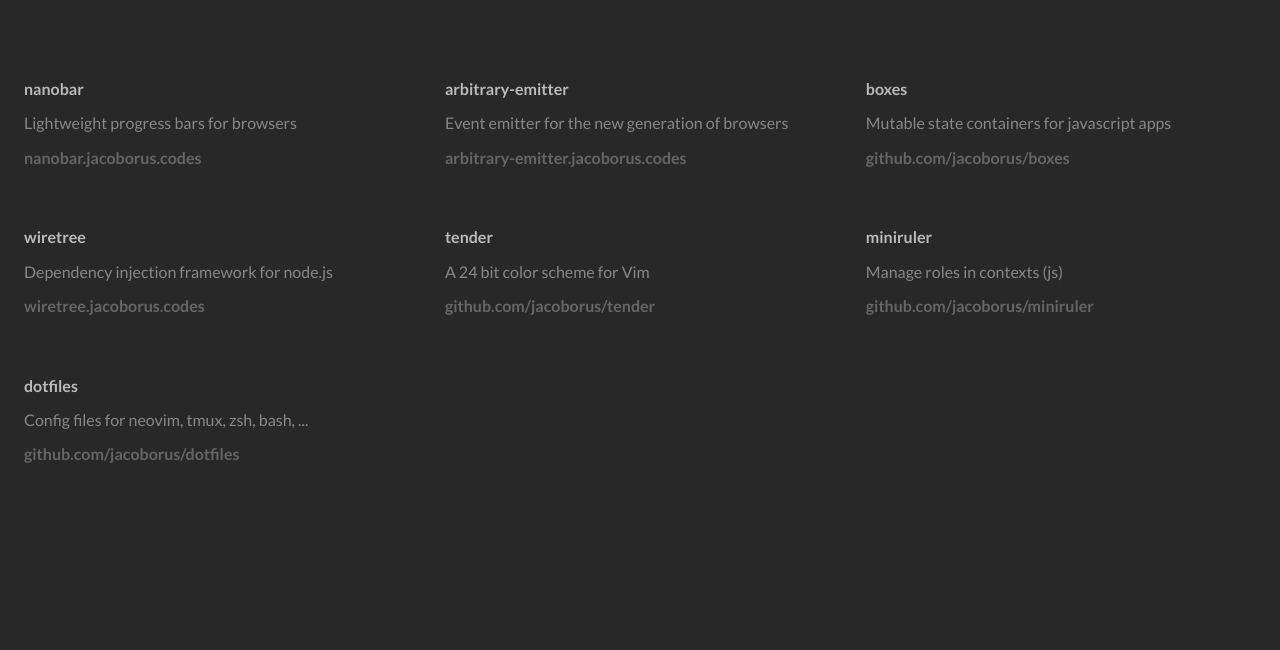
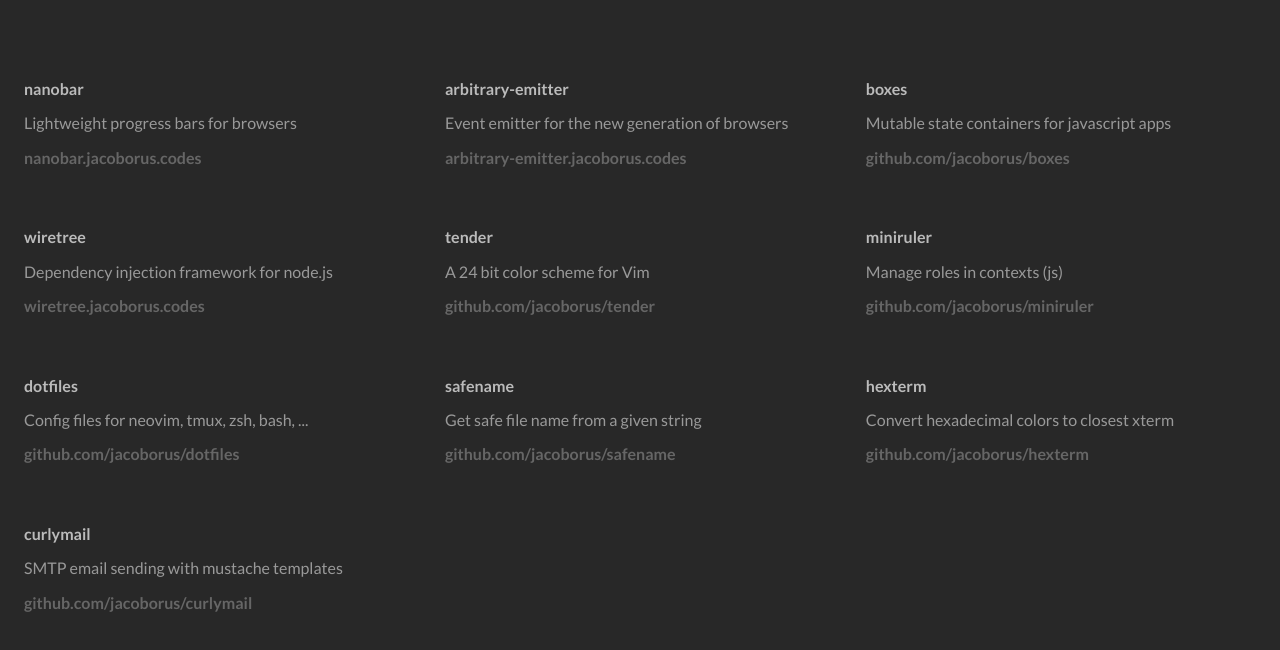
Before and after one commit to jacoborus/jacoborus.github.io, a website: page src/index.pug in a window 1280 px wide. Shown: the part 98-748 px from the top of the page. Drawn offline with nearby package versions, Linux system fonts and the light colour scheme; files that its build step writes are made by us from their sources; files whose address does not match are found by name.

Commit message:
Add more projects and make paragraphs brighter

```diff
--- a/css/style.css
+++ b/css/style.css
@@ -65,7 +65,7 @@ a.social:hover {
   font-size: 1rem;
 }
 #projects article p {
-  color: #888;
+  color: #999;
 }
 #projects article a {
   text-decoration: none;
--- a/data.json
+++ b/data.json
@@ -41,6 +41,24 @@
       "showUrl": "github.com/jacoborus/dotfiles",
       "url": "https://github.com/jacoborus/dotfiles",
       "description": "Config files for neovim, tmux, zsh, bash, ..."
+    },
+    {
+      "title": "safename",
+      "showUrl": "github.com/jacoborus/safename",
+      "url": "https://github.com/jacoborus/safename",
+      "description": "Get safe file name from a given string"
+    },
+    {
+      "title": "hexterm",
+      "showUrl": "github.com/jacoborus/hexterm",
+      "url": "https://github.com/jacoborus/hexterm",
+      "description": "Convert hexadecimal colors to closest xterm"
+    },
+    {
+      "title": "curlymail",
+      "showUrl": "github.com/jacoborus/curlymail",
+      "url": "https://github.com/jacoborus/curlymail",
+      "description": "SMTP email sending with mustache templates"
     }
   ]
 }
```
Also changed, not shown: index.html (+1 -1 lines).
